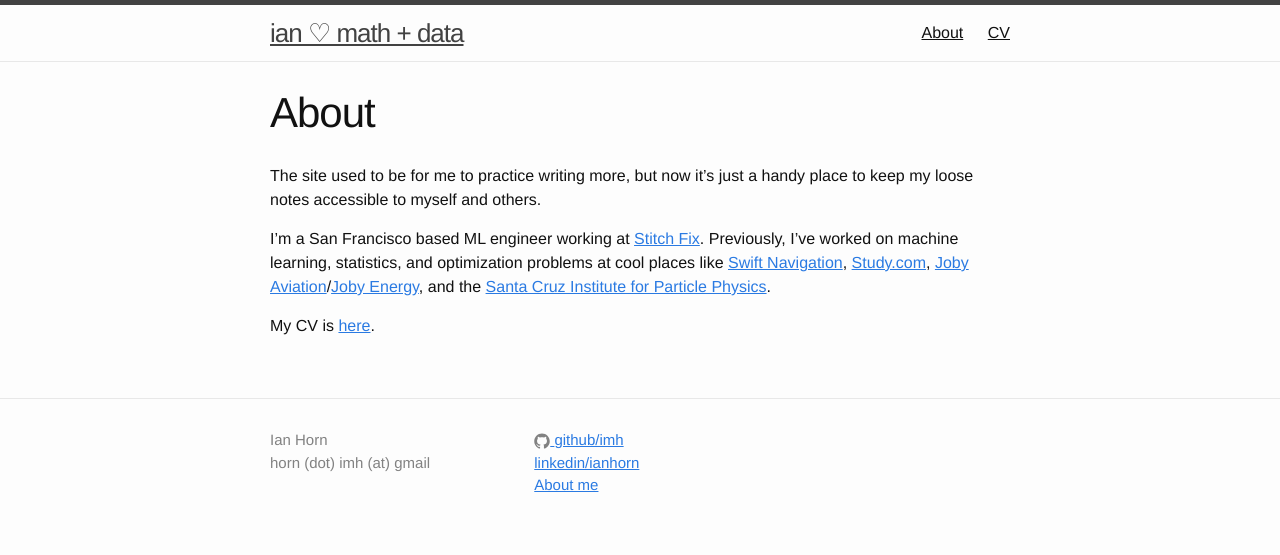
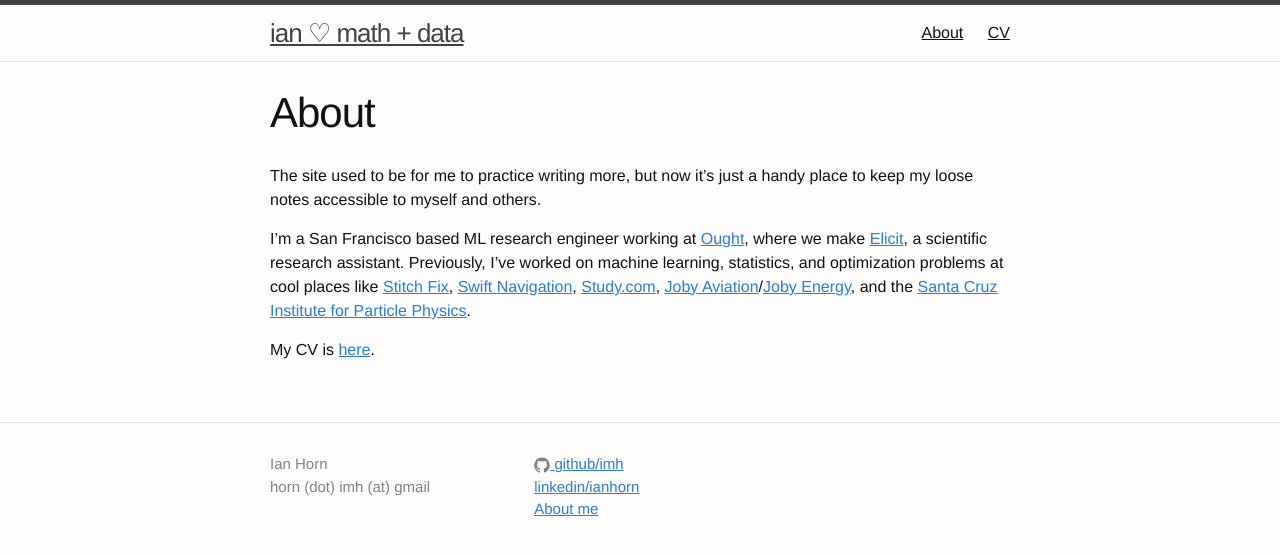
Before and after one commit to imh/imh.github.io, a Jekyll site: the page built from about.md, in a window 1280 px wide. Shown: the top 555 px of the page. Built offline with Jekyll 4.4.1, drawn with Linux system fonts in a browser that asks for light colours.

Commit message:
Switched about me to Ought

```diff
--- a/about.md
+++ b/about.md
@@ -6,8 +6,8 @@ permalink: /about/
 
 The site used to be for me to practice writing more, but now it's just a handy place to keep my loose notes accessible to myself and others.
 
-I'm a San Francisco based ML engineer working at [Stitch Fix](http://multithreaded.stitchfix.com/).
-Previously, I've worked on machine learning, statistics, and optimization problems at cool places like [Swift Navigation](http://www.swiftnav.com/), [Study.com](http://study.com/), [Joby Aviation](http://www.jobyaviation.com/)/[Joby Energy](http://www.jobyenergy.com/), and the [Santa Cruz Institute for Particle Physics](http://scipp.ucsc.edu/).
+I'm a San Francisco based ML research engineer working at [Ought](https://ought.org/), where we make [Elicit](https://elicit.org/), a scientific research assistant.
+Previously, I've worked on machine learning, statistics, and optimization problems at cool places like [Stitch Fix](http://multithreaded.stitchfix.com/), [Swift Navigation](http://www.swiftnav.com/), [Study.com](http://study.com/), [Joby Aviation](http://www.jobyaviation.com/)/[Joby Energy](http://www.jobyenergy.com/), and the [Santa Cruz Institute for Particle Physics](http://scipp.ucsc.edu/).
 
 
 My CV is [here](/assets/cv.pdf).
```
